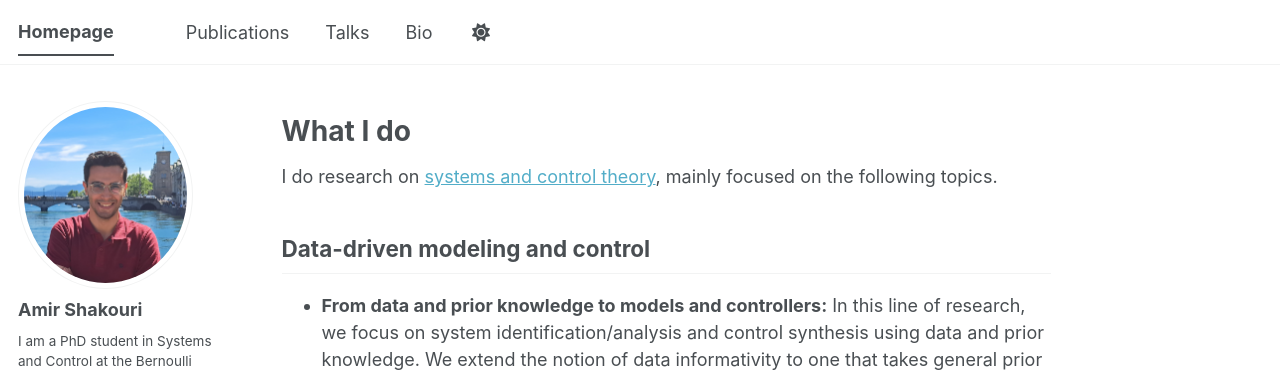
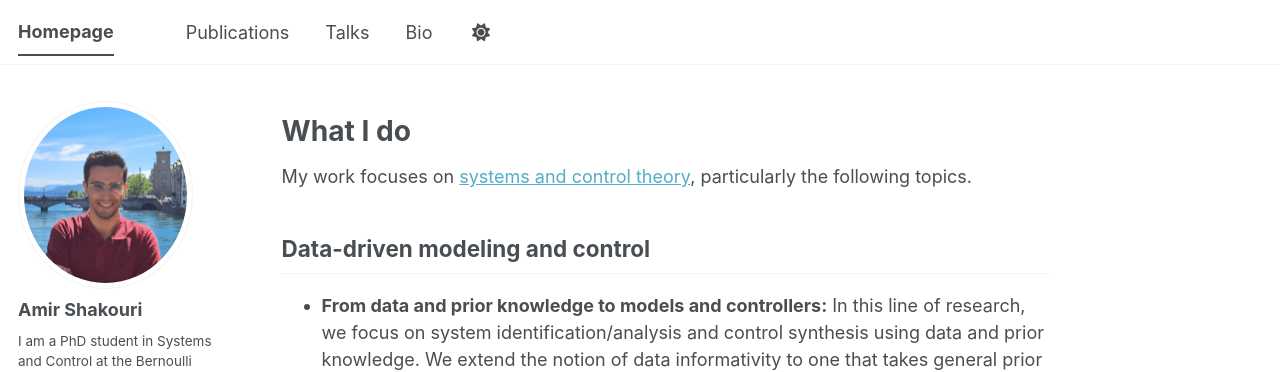
Before and after one commit to a-shakouri/a-shakouri.github.io, a Jekyll site: the page built from _pages/about.md, in a window 1280 px wide and 1139 px high. Shown: the top 372 px of the window. Built offline with Jekyll 4.4.1, drawn with Linux system fonts in a browser that asks for light colours; some web fonts are replaced; a script bundle is joined from its source files by our own code; library files that are not in the unit come from our copies.

Commit message:
Update about.md

```diff
--- a/_pages/about.md
+++ b/_pages/about.md
@@ -10,7 +10,7 @@ redirect_from:
 What I do
 ======
 
-I do research on [systems and control theory](https://en.wikipedia.org/wiki/Control_theory), mainly focused on the following topics.
+My work focuses on [systems and control theory](https://en.wikipedia.org/wiki/Control_theory), particularly the following topics.
 
 Data-driven modeling and control
 ------
```
